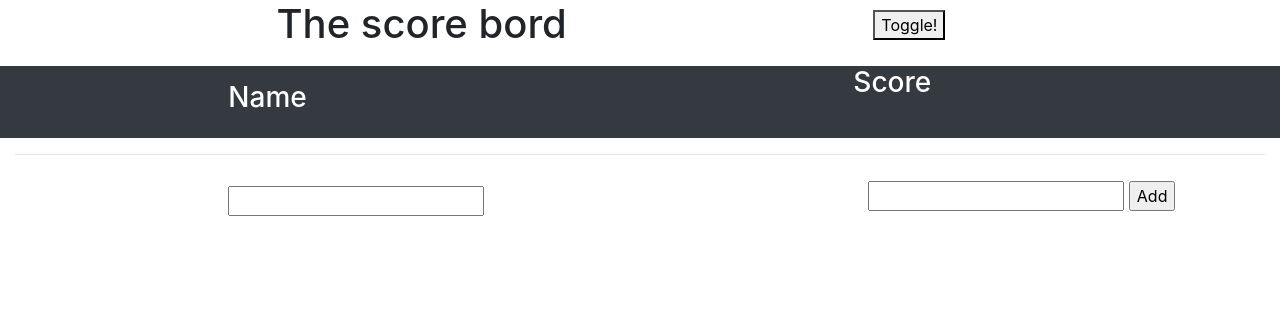
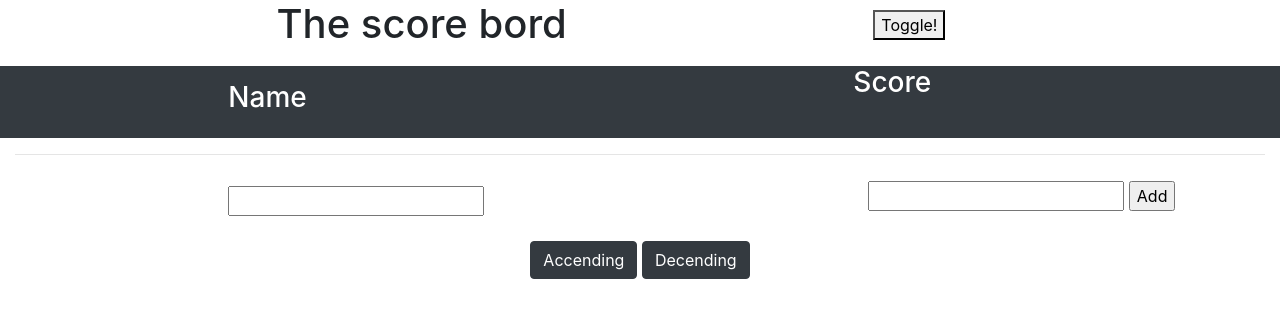
Before and after one commit to andersinno/scorinator, a Django app: page / in a window 1280 px wide. Shown: the top 318 px of the page. Run offline with Django 3.2, Linux system fonts and the light colour scheme; data that the repository does not hold is empty; some libraries are stand-ins or nearby versions.

Commit message:
Buttons are back

```diff
--- a/scoreboard/main/templates/main/main.html
+++ b/scoreboard/main/templates/main/main.html
@@ -87,6 +87,11 @@
             </div>
         </div>
 
+        <div class="filt-btns">
+          <a class="btn btn-dark" href="/sort-acc">Accending</a>
+          <a class="btn btn-dark" href="/sort-dec">Decending</a>
+        </div>
+
         <!-- Popper.JS -->
         <script src="https://cdnjs.cloudflare.com/ajax/libs/popper.js/1.14.0/umd/popper.min.js" integrity="sha384-cs/chFZiN24E4KMATLdqdvsezGxaGsi4hLGOzlXwp5UZB1LY//20VyM2taTB4QvJ" crossorigin="anonymous"></script>
         <!-- Bootstrap JS -->
```
Lines whose indentation alone changed are shown as unchanged.
